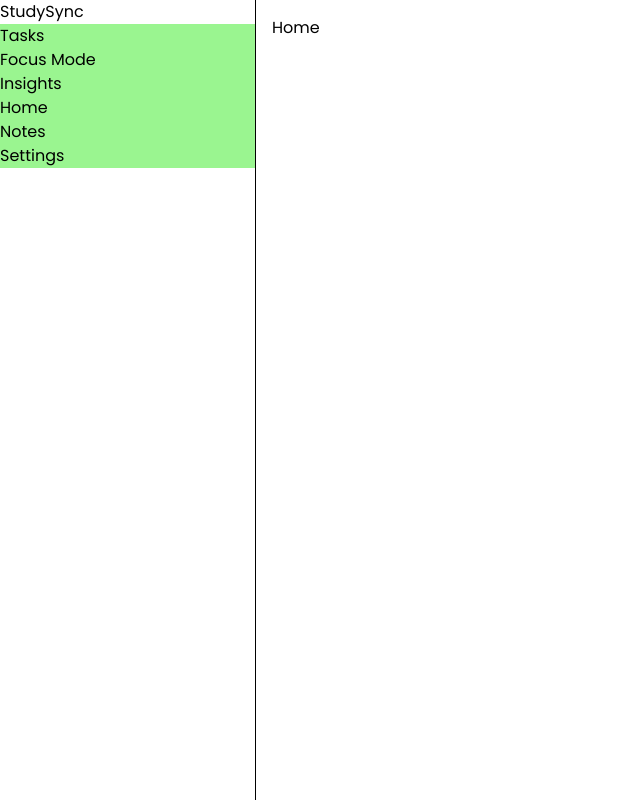
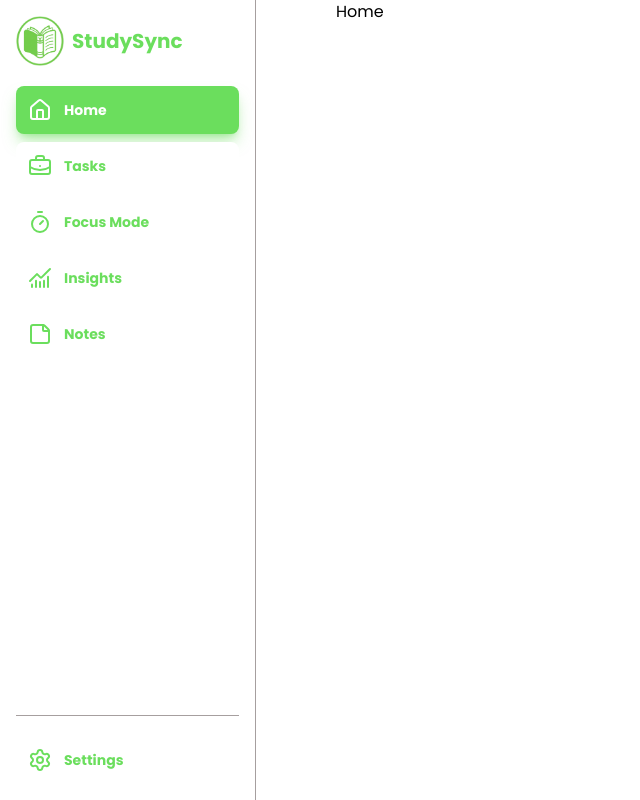
Before and after one commit to LhanceSantiago/StudySync, a React (Vite) app: page / in a window 1280 px wide. Shown: the whole page, without its empty margins (0-640 px from the left). Built offline with nearby package versions, Linux system fonts and the light colour scheme.

Commit message:
cleaning sidebar

```diff
--- a/index.html
+++ b/index.html
@@ -2,7 +2,7 @@
 <html lang="en">
   <head>
     <meta charset="UTF-8" />
-    <link rel="icon" type="image/svg+xml" href="/favicon.svg" />
+    <link rel="icon" type="image/svg+xml" href="/logo.png" />
     <meta name="viewport" content="width=device-width, initial-scale=1.0" />
     <title>StudySync</title>
   </head>
--- a/src/components/layout/DashboardLayout.jsx
+++ b/src/components/layout/DashboardLayout.jsx
@@ -1,14 +1,17 @@
 import { Outlet } from "react-router-dom"
 import Sidebar from "./Sidebar"
+import Header from "./Header"
 
 function DashboardLayout() {
   return (
-    <div className="flex h-screen">
-      <Sidebar />
-
-      <maine className="flex-1 p-4">
-        <Outlet />
-      </maine>
+    <div className="h-screen flex flex-col">
+      {/* <Header /> */}
+      <div className="flex flex-1">
+        <Sidebar />
+        <main className="flex-1">
+          <Outlet />
+        </main>
+      </div>
     </div>
   )
 }
--- /dev/null
+++ b/src/components/layout/Header.jsx
@@ -0,0 +1,18 @@
+import logo from "/logo.png"
+function Header() {
+  return (
+    <section>
+        <div className="container">
+            <div>
+                <div className="flex items-center">
+                    <img src={logo} alt="logo" className="w-12"/>
+                    <h2 className="text-2xl text-primary">StudySync</h2>
+                </div>
+            </div>
+        </div>
+    </section>
+
+  )
+}
+
+export default Header
--- a/src/components/layout/Sidebar.jsx
+++ b/src/components/layout/Sidebar.jsx
@@ -1,22 +1,63 @@
 import { NavLink } from "react-router-dom"
+import logo from "/logo.png"
+import { House, StickyNote, Timer, ChartNoAxesCombined, Settings, BriefcaseBusiness } from "lucide-react"
 
 function Sidebar() {
+
+  const navClass = ({ isActive }) =>
+    `p-3 rounded-lg transition-all duration-500 flex items-center gap-3 text-sm font-bold ${
+      isActive
+      ? "bg-primary text-white shadow-lg shadow-primary/50"
+      : "bg-white text-primary hover:shadow-lg"
+    }`
+
   return (
-    <div className="w-64 h-full bg-white border-r">
+    // lagyan ng fixed left--100rem only on small at medium, hidden sa desktop
+    <div className="w-64 border-r border-gray p-4 flex flex-col gap-5">
 
-      <div>
-        <h2>StudySync</h2>
-        {/* image here */}
+      <div className="flex items-center gap-2">
+       <img src={logo} alt="logo" className="w-12"/>
+        <h2 className="text-xl text-primary font-semibold">
+          StudySync
+        </h2>
       </div>
 
-      <nav className="flex flex-col">
+      <nav className="h-full flex flex-col gap-2 justify-between">
 
-        <NavLink className="bg-lightPrimary hover:bg-primary transition-all" to="/tasks">Tasks</NavLink>
-        <NavLink className="bg-lightPrimary hover:bg-primary transition-all" to="/focus">Focus Mode</NavLink>
-        <NavLink className="bg-lightPrimary hover:bg-primary transition-all" to="/insights">Insights</NavLink>
-        <NavLink className="bg-lightPrimary hover:bg-primary transition-all" to="/">Home</NavLink>
-        <NavLink className="bg-lightPrimary hover:bg-primary transition-all" to="/notes">Notes</NavLink>
-        <NavLink className="bg-lightPrimary hover:bg-primary transition-all" to="/settings">Settings</NavLink>
+        <div className="flex flex-col gap-2">
+           <NavLink className={navClass} to="/">
+            <House/>
+              Home
+            </NavLink>
+
+            <NavLink className={navClass} to="/tasks">
+            <BriefcaseBusiness />
+              Tasks
+            </NavLink>
+
+            <NavLink className={navClass} to="/focus">
+            <Timer />
+              Focus Mode
+            </NavLink>
+
+            <NavLink className={navClass} to="/insights">
+            <ChartNoAxesCombined />
+              Insights
+            </NavLink>
+
+            <NavLink className={navClass} to="/notes">
+            <StickyNote />
+              Notes
+            </NavLink>
+        </div>
+
+        <div className="border-t border-gray pt-5 ">
+          <NavLink className={navClass} to="/settings">
+          <Settings />
+            Settings
+          </NavLink>
+        </div>
+
       </nav>
 
     </div>
--- a/src/index.css
+++ b/src/index.css
@@ -5,8 +5,10 @@
   /* COLORS */
   --color-lightPrimary: #9AF590;
   --color-primary: #6BDE5D;
+  --color-secondary: #90F5B8;
   --color-light: #ffffff;
   --color-dark: #000201;
+  --color-gray: #A69F9F;
 
   /* FONTS */
   --font-primary: "Poppins", sans-serif;
--- a/src/pages/FocusMode/FocusModePage.jsx
+++ b/src/pages/FocusMode/FocusModePage.jsx
@@ -1,5 +1,11 @@
 function FocusModePage() {
-  return <div>Focus Mode</div>
+  return (
+    <section>
+        <div className="container">
+              <h2>Focus Mode</h2>
+        </div>
+      </section>
+  )
 }
 
 export default FocusModePage
--- a/src/pages/Home/HomePage.jsx
+++ b/src/pages/Home/HomePage.jsx
@@ -1,5 +1,11 @@
 function HomePage() {
-  return <div>Home</div>
+  return (
+    <section>
+    <div className="container">
+          <h2>Home</h2>
+    </div>
+  </section>
+  )
 }
 
 export default HomePage
--- a/src/pages/Insights/InsightsPage.jsx
+++ b/src/pages/Insights/InsightsPage.jsx
@@ -1,5 +1,11 @@
 function InsightsPage() {
-  return <div>Insights</div>
+  return (
+    <section>
+        <div className="container">
+              <h2>Insights</h2>
+        </div>
+      </section>
+  )
 }
 
 export default InsightsPage
--- a/src/pages/Notes/NotesPage.jsx
+++ b/src/pages/Notes/NotesPage.jsx
@@ -1,5 +1,11 @@
 function NotesPage() {
-  return <div>Notes</div>
+  return (
+    <section>
+        <div className="container">
+              <h2>Notes</h2>
+        </div>
+      </section>
+  )
 }
 
 export default NotesPage
--- a/src/pages/Settings/SettingsPage.jsx
+++ b/src/pages/Settings/SettingsPage.jsx
@@ -1,5 +1,11 @@
 function SettingsPage() {
-  return <div>Settings</div>
+  return (
+    <section>
+        <div className="container">
+              <h2>Settings</h2>
+        </div>
+      </section>
+  )
 }
 
 export default SettingsPage
--- a/src/pages/Tasks/TasksPage.jsx
+++ b/src/pages/Tasks/TasksPage.jsx
@@ -1,5 +1,11 @@
 function TasksPage() {
-  return <div>Tasks</div>
+  return (
+    <section>
+        <div className="container">
+              <h2>Tasks</h2>
+        </div>
+      </section>
+  )
 }
 
 export default TasksPage
```
Also changed, not shown: public/logo.png (added).
